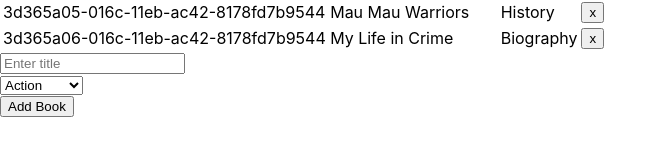
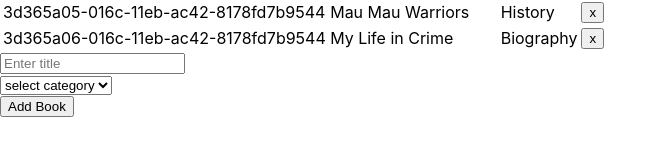
Before and after one commit to mbabaliiryn/react-book-store, a React (Create React App) app: page / in a window 1280 px wide. Shown: the part 177-332 px from the top of the page, without its empty margins (0-667 px from the left). Built offline with nearby package versions, Linux system fonts and the light colour scheme.

Commit message:
add select category optional

```diff
--- a/src/containers/BooksForm.js
+++ b/src/containers/BooksForm.js
@@ -63,6 +63,9 @@ class BooksForm extends React.Component {
           </div>
           <div className="header">
             <select name="category" value={category} onChange={this.handleChange} id="category">
+              <option value="">
+                select category
+              </option>
               { categories.map(category => (
                 <option key={category}>
                   { category }
```
